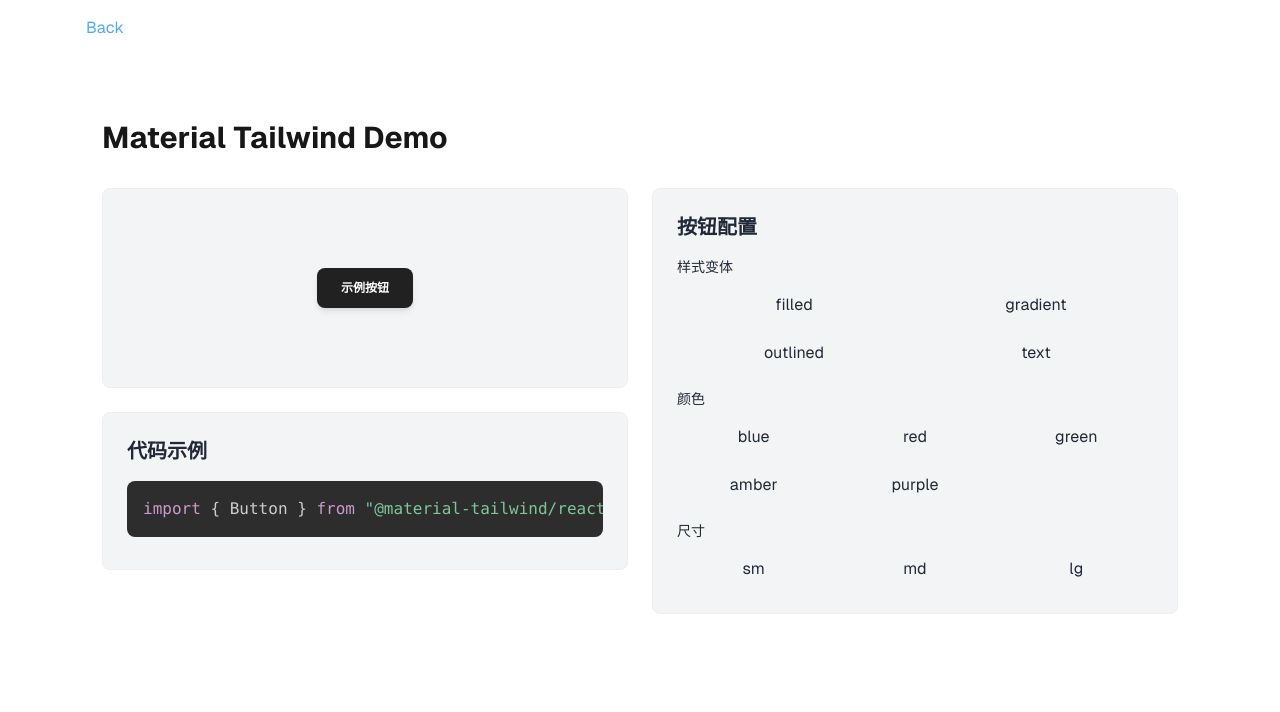
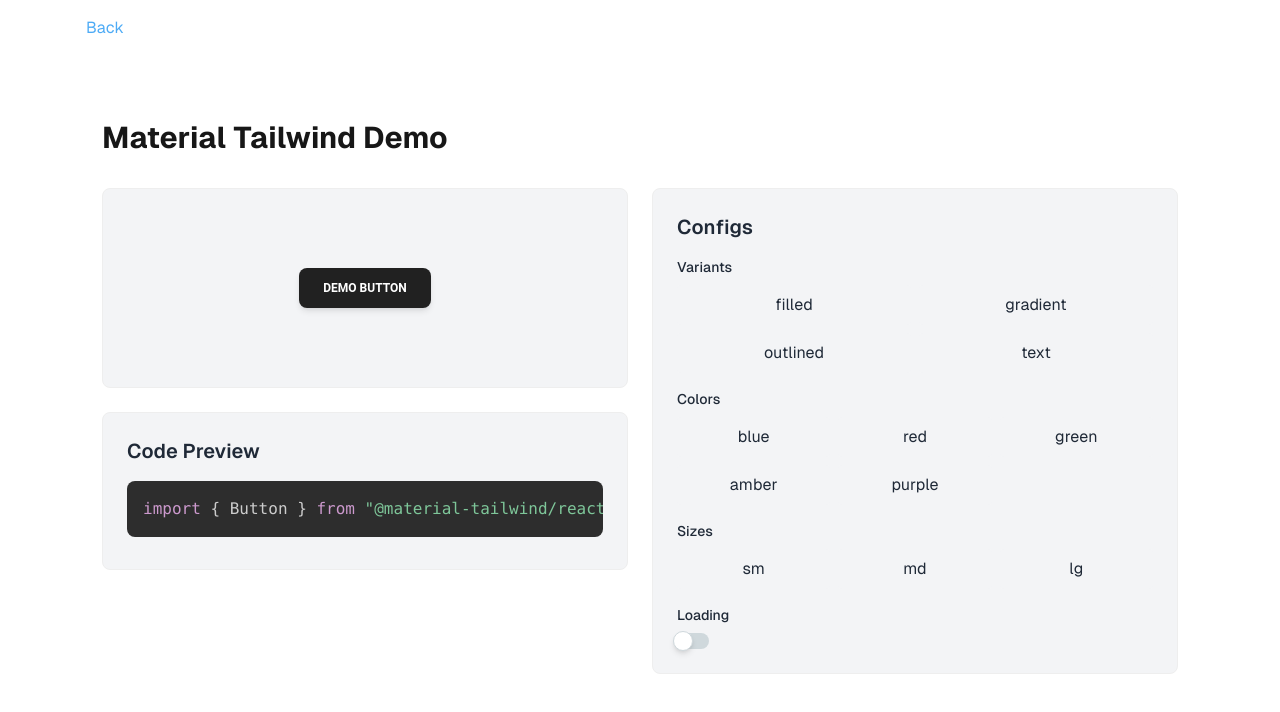
Before and after one commit to Bkyaro/repo-glance, a Next.js app: page /demos/material-tailwind in a window 1280 px wide. Shown: the top 712 px of the page. Built offline with nearby package versions, Linux system fonts and the light colour scheme.

Commit message:
feat: add loading toggle

```diff
--- a/src/app/demos/material-tailwind/page.tsx
+++ b/src/app/demos/material-tailwind/page.tsx
@@ -1,11 +1,12 @@
 "use client";
 import CodeBlock from "@/app/components/CodeBlock";
-import { Button } from "@material-tailwind/react";
+import { Button, Switch } from "@material-tailwind/react";
 import { useState, useMemo, useEffect } from "react";
 
 type ButtonVariant = "filled" | "gradient" | "outlined" | "text" | "";
 type ButtonColor = "blue" | "red" | "green" | "amber" | "purple" | "";
 type ButtonSize = "sm" | "md" | "lg" | "";
+type ButtonLoading = "true" | "false" | "";
 
 export default function MaterialTailwindDemo() {
 	// 配置项
@@ -21,29 +22,38 @@ export default function MaterialTailwindDemo() {
 		key: "size",
 		value: ["sm", "md", "lg"],
 	};
+	const configLoading = {
+		key: "loading",
+		value: ["true", "false"],
+	};
 
 	const [variant, setVariant] = useState<ButtonVariant>("");
 	const [color, setColor] = useState<ButtonColor>("");
 	const [size, setSize] = useState<ButtonSize>("");
-
+	const [loading, setLoading] = useState<boolean>();
 	// 使用 useMemo 缓存生成的代码
 	const code = useMemo(() => {
 		const buttonProps = [
 			variant ? `${configVariants.key}="${variant}"` : "",
 			color ? `${configColors.key}="${color}"` : "",
 			size ? `${configSizes.key}="${size}"` : "",
+			loading ? `${configLoading.key}="${loading}"` : "",
 		].filter(Boolean);
 
 		return `import { Button } from "@material-tailwind/react";
 
 export default function Example() {
 	return (
-		<Button${ buttonProps.length ? '\n      		' + buttonProps.join("\n      		") + '\n      	' : ''}>
-			示例按钮
+		<Button${
+			buttonProps.length
+				? "\n      		" + buttonProps.join("\n      		") + "\n      	"
+				: ""
+		}>
+			DEMO BUTTON
 		</Button>
 	);
 }`;
-	}, [variant, color, size]); // 依赖于所有配置项
+	}, [variant, color, size, loading]); // 依赖于所有配置项
 
 	return (
 		<div className="container mx-auto px-4 py-8">
@@ -53,26 +63,33 @@ export default function Example() {
 				<div className="space-y-6">
 					{/* 预览区域 */}
 					<div className="p-6 border rounded-lg bg-card-background text-card-foreground flex items-center justify-center min-h-[200px]">
-						<Button variant={variant} color={color} size={size}>
-							示例按钮
+						<Button
+							variant={variant}
+							color={color}
+							size={size}
+							loading={loading}
+						>
+							DEMO BUTTON
 						</Button>
 					</div>
 
 					{/* 代码预览 */}
 					<div className="p-6 border rounded-lg bg-card-background text-card-foreground">
-						<h2 className="text-xl font-semibold mb-4">代码示例</h2>
+						<h2 className="text-xl font-semibold mb-4">
+							Code Preview
+						</h2>
 						<CodeBlock code={code} />
 					</div>
 				</div>
 
 				{/* 控制面板 */}
 				<div className="p-6 border rounded-lg bg-card-background text-card-foreground">
-					<h2 className="text-xl font-semibold mb-4">按钮配置</h2>
+					<h2 className="text-xl font-semibold mb-4">Configs</h2>
 
 					<div className="space-y-4">
 						<div>
 							<label className="block text-sm font-medium mb-2">
-								样式变体
+								Variants
 							</label>
 							<div className="grid grid-cols-2 gap-2">
 								{configVariants.value.map((v) => (
@@ -95,7 +112,7 @@ export default function Example() {
 
 						<div>
 							<label className="block text-sm font-medium mb-2">
-								颜色
+								Colors
 							</label>
 							<div className="grid grid-cols-3 gap-2">
 								{configColors.value.map((currentColor) => (
@@ -120,7 +137,7 @@ export default function Example() {
 
 						<div>
 							<label className="block text-sm font-medium mb-2">
-								尺寸
+								Sizes
 							</label>
 							<div className="grid grid-cols-3 gap-2">
 								{configSizes.value.map((currentSize) => (
@@ -140,6 +157,20 @@ export default function Example() {
 								))}
 							</div>
 						</div>
+
+						<div>
+							<label className="block text-sm font-medium mb-2">
+								Loading
+							</label>
+							<div className="flex items-center space-x-2">
+								<Switch
+									checked={loading}
+									onChange={() => {
+										setLoading(!loading);
+									}}
+								/>
+							</div>
+						</div>
 					</div>
 				</div>
 			</div>
```
